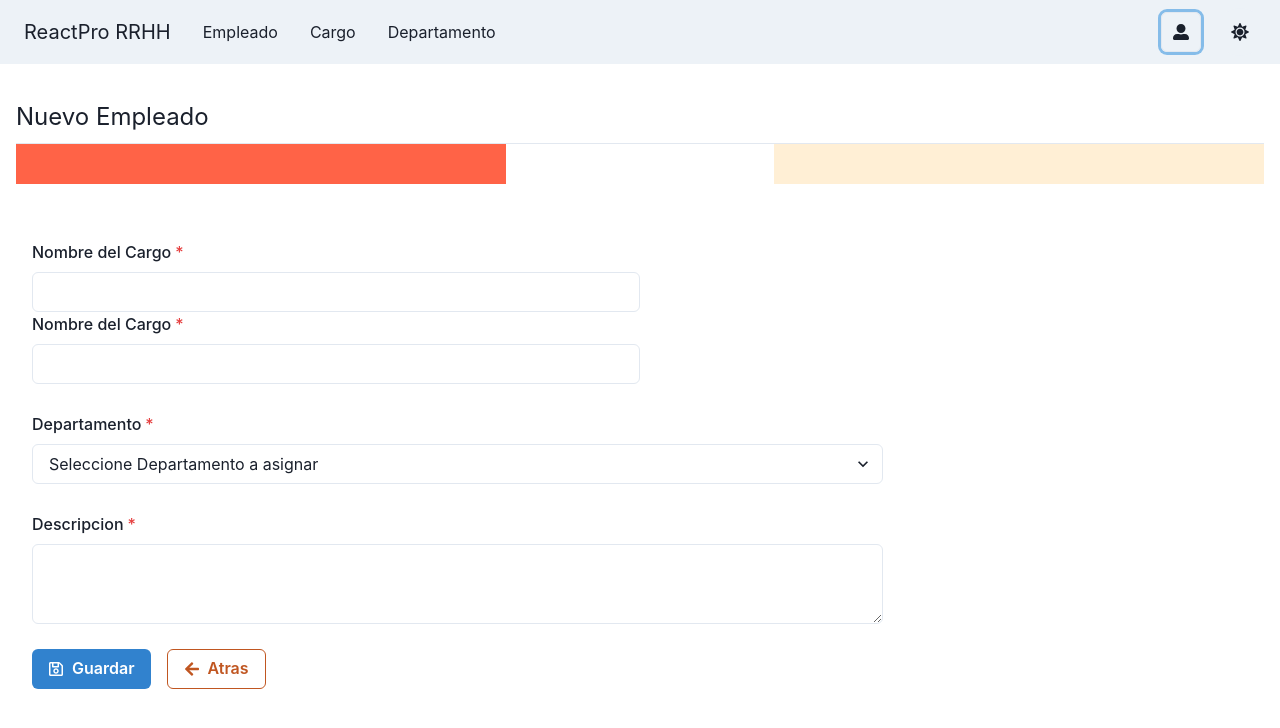
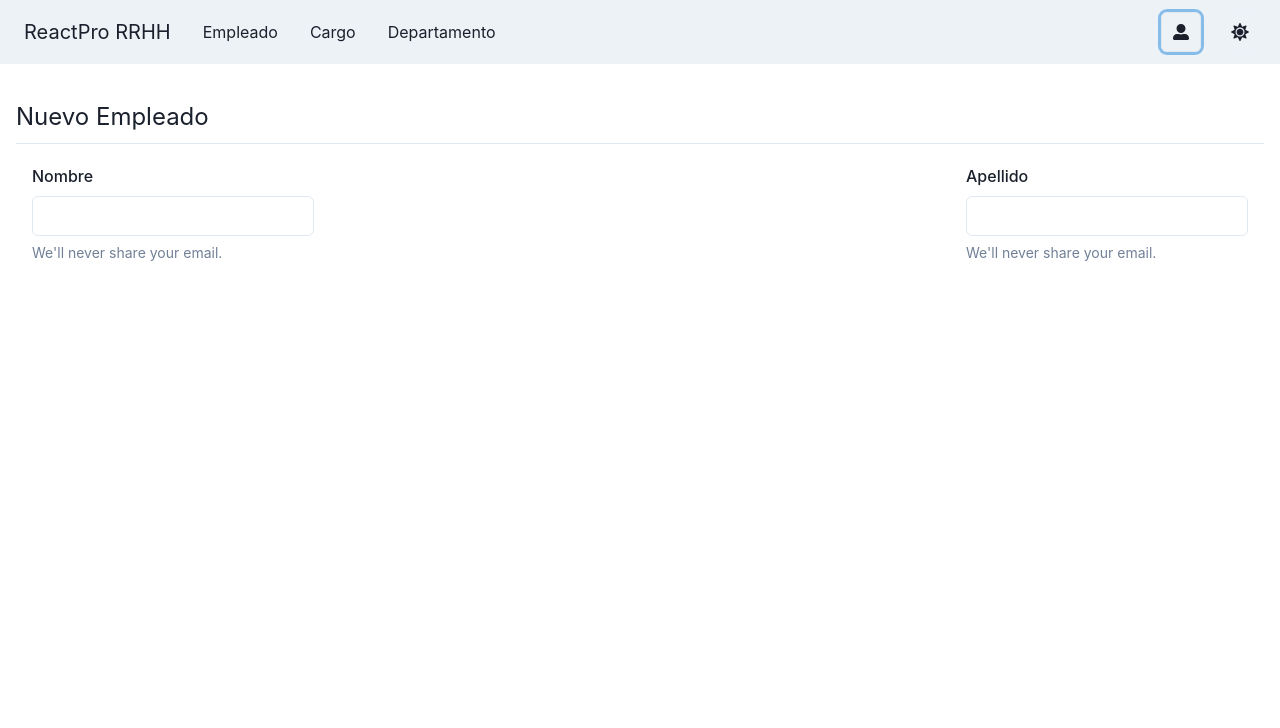
Before and after one commit to lvanegasimagine/rrhh-react, a React (Create React App) app: page /nuevo-empleado in a window 1280 px wide. Shown: the top 728 px of the page. Built offline with nearby package versions, Linux system fonts and the light colour scheme.

Commit message:
Ruta login definida

```diff
--- a/src/pages/Empleado/NuevoEmpleadoScreen.jsx
+++ b/src/pages/Empleado/NuevoEmpleadoScreen.jsx
@@ -12,6 +12,9 @@ import {
   Textarea,
   Grid,
   GridItem,
+  HStack,
+  StackDivider,
+  FormHelperText,
 } from '@chakra-ui/react';
 import React from 'react';
 import { FaRegSave, FaArrowLeft } from 'react-icons/fa';
@@ -23,51 +26,40 @@ const NuevoEmpleadoScreen = () => {
       <Text fontSize="2xl" paddingTop={'35'} paddingBottom={'2'}>
         Nuevo Empleado
       </Text>
-
       <hr />
-      <Grid templateColumns="repeat(5, 1fr)" gap={4}>
-          <GridItem colSpan={2} h="10" bg="tomato"></GridItem>
-          <GridItem colStart={4} colEnd={6} h="10" bg="papayawhip"></GridItem>
-        </Grid>
-      <Box paddingTop={'35'} w="100%" p={4}>
-
-        <FormControl isRequired paddingTop={'10'}>
-          <FormLabel htmlFor="departamento">Nombre del Cargo</FormLabel>
-          <Input type="text" id="departamento" maxW={'50%'} />
-          <FormLabel htmlFor="departamento">Nombre del Cargo</FormLabel>
-          <Input type="text" id="departamento" maxW={'50%'} />
-        </FormControl>
-        <FormControl isRequired paddingTop={'7'}>
-          <FormLabel htmlFor="departamento">Departamento</FormLabel>
-          <Select
-            id="departamento"
-            placeholder="Seleccione Departamento a asignar"
-            maxW={'70%'}
-          >
-            <option>United Arab Emirates</option>
-            <option>Nigeria</option>
-          </Select>
-        </FormControl>
-        <FormControl isRequired paddingTop={'7'}>
-          <FormLabel htmlFor="departamento">Descripcion</FormLabel>
-
-          <Textarea maxW={'70%'} />
-        </FormControl>
-        <Stack direction="row" spacing={4} pt="25">
-          <Button leftIcon={<FaRegSave />} colorScheme="blue" variant="solid">
-            Guardar
-          </Button>
-          <Link to="/listar-empleado">
-            <Button
-              leftIcon={<FaArrowLeft />}
-              colorScheme="orange"
-              variant="outline"
-            >
-              Atras
-            </Button>
-          </Link>
-        </Stack>
-      </Box>
+      <Container maxW="container.xl" pt={5}>
+        <HStack spacing="auto">
+          <Box>
+            <FormControl>
+              <FormLabel htmlFor="email">Nombre</FormLabel>
+              <Input id="email" type="email" />
+              <FormHelperText>We'll never share your email.</FormHelperText>
+            </FormControl>
+          </Box>
+          <Box>
+            <FormControl>
+              <FormLabel htmlFor="email">Apellido</FormLabel>
+              <Input id="email" type="email" />
+              <FormHelperText>We'll never share your email.</FormHelperText>
+            </FormControl>
+          </Box>
+        </HStack>
+        {/* <VStack
+          divider={<StackDivider borderColor="gray.200" />}
+          spacing={4}
+          align="stretch"
+        >
+          <Box h="40px" bg="yellow.200">
+            1
+          </Box>
+          <Box h="40px" bg="tomato">
+            2
+          </Box>
+          <Box h="40px" bg="pink.100">
+            3
+          </Box>
+        </VStack> */}
+      </Container>
     </>
   );
 };
--- a/src/pages/Login/LoginScreen.jsx
+++ b/src/pages/Login/LoginScreen.jsx
@@ -1,8 +1,47 @@
+import { Button, FormControl, FormErrorMessage, FormLabel, Heading, Input, VStack } from '@chakra-ui/react'
 import React from 'react'
 
 const LoginScreen = () => {
   return (
-    <div>LoginScreen</div>
+    <VStack
+      as="form"
+      mx="auto"
+      w={{ base: "90%", md: 500 }}
+      h="100vh"
+      justifyContent="center"
+      // onSubmit={formik.handleSubmit}
+      autoComplete="off"
+    >
+      <Heading>Sign Up</Heading>
+      <FormControl
+        // isInvalid={formik.errors.username && formik.touched.username}
+      >
+        <FormLabel>User Name </FormLabel>
+        <Input
+          name="username"
+          placeholder="Enter username"
+          // {...formik.getFieldProps("username")} // Opcion 1 - llama a todas las props (handleChange, value, handleBlur, etc)
+        />
+        {/* <FormErrorMessage>{formik.errors.username}</FormErrorMessage> */}
+      </FormControl>
+      <FormControl
+        // isInvalid={formik.errors.password && formik.touched.password}
+      >
+        <FormLabel>Password </FormLabel>
+        <Input
+          type="password"
+          name="password"
+          placeholder="Enter Password"
+          // value={formik.values.password}
+          // onChange={formik.handleChange}
+          // onBlur={formik.handleBlur}
+        />
+        {/* <FormErrorMessage>{formik.errors.password}</FormErrorMessage> */}
+      </FormControl>
+      <Button type="submit" colorScheme="blue">
+        Submit
+      </Button>
+    </VStack>
   )
 }
 
--- a/src/routes/AppRoutes.jsx
+++ b/src/routes/AppRoutes.jsx
@@ -11,6 +11,7 @@ import NuevoDepartamentoScreen from '../pages/Departamento/NuevoDepartamentoScre
 import EditarEmpleadoScreen from '../pages/Empleado/EditarEmpleadoScreen';
 import ListaEmpleadoScreen from '../pages/Empleado/ListaEmpleadoScreen';
 import NuevoEmpleadoScreen from '../pages/Empleado/NuevoEmpleadoScreen';
+import LoginScreen from '../pages/Login/LoginScreen';
 import NotFoundScreen from '../pages/NotFound/NotFoundScreen';
 import Navbar from '../shared/Nabvar';
 
@@ -21,6 +22,7 @@ const AppRoutes = () => {
       <Container maxW="container.xl">
         <Routes>
           <Route path="/" element={<DashboardScreen />} />
+          <Route path="login" element={<LoginScreen />} />
           <Route path="nuevo-empleado" element={<NuevoEmpleadoScreen />} />
           <Route path="editar-empleado/:id" element={<EditarEmpleadoScreen />} />
           <Route path="listar-empleado" element={<ListaEmpleadoScreen />} />
```
Also changed, not shown: 1 other file (tests, documents, lock files or other folders).
